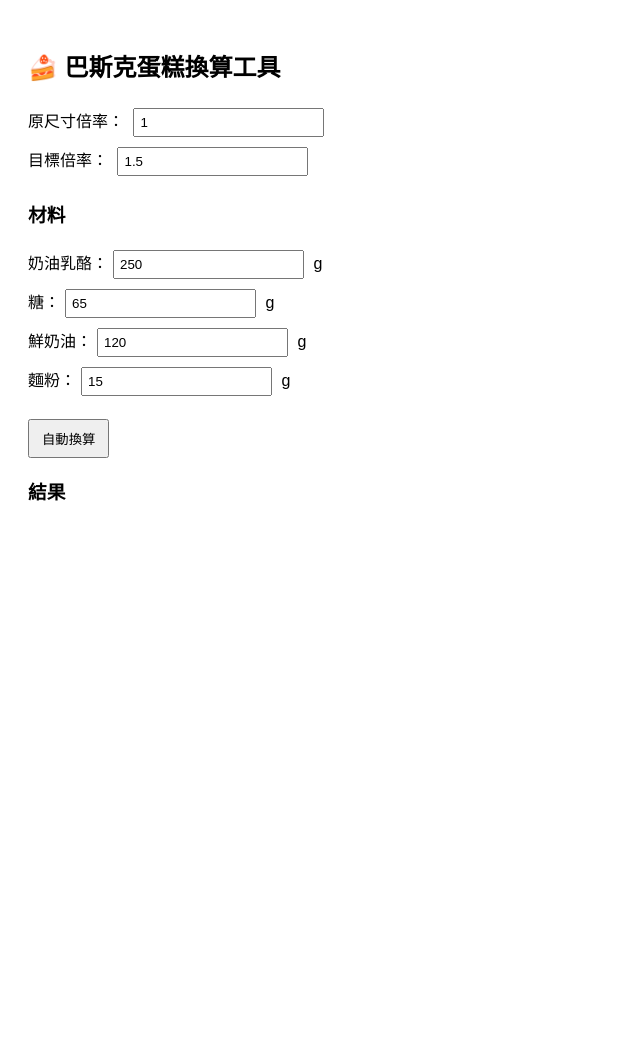
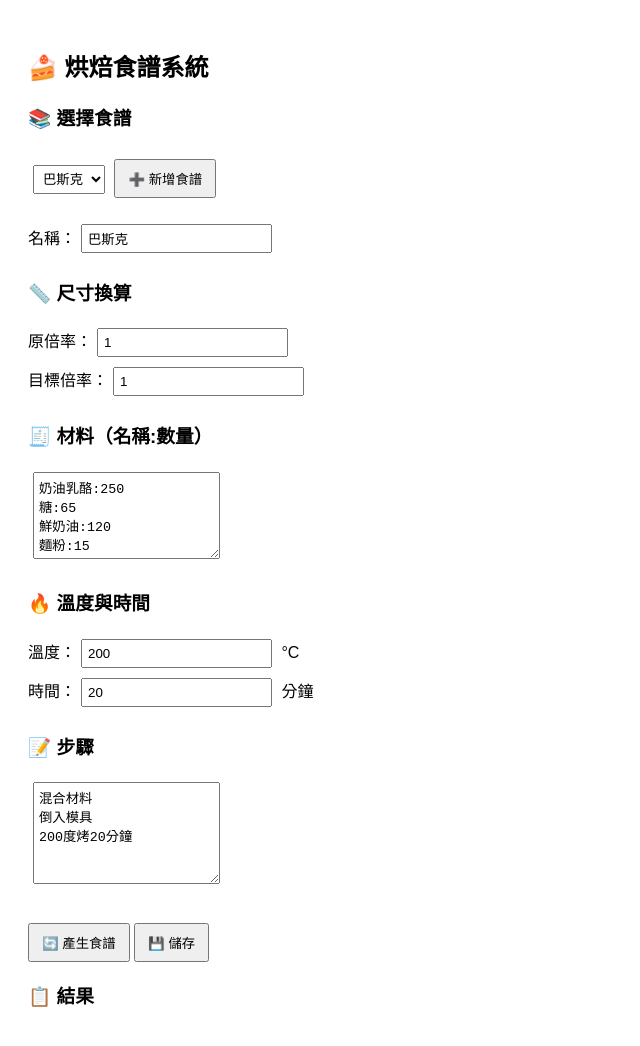
Before and after one commit to dukylai/baking-recipe, a plain HTML site: page index.html in a window 1280 px wide. Shown: the whole page, without its empty margins (0-640 px from the left). Before the commit the page ends 800 px from the top, so only its background shows below. Drawn offline with Linux system fonts and the light colour scheme.

Commit message:
Update index.html

```diff
--- a/index.html
+++ b/index.html
@@ -1,56 +1,172 @@
 <!DOCTYPE html>
 <html lang="zh-TW">
 <head>
-  <meta charset="UTF-8">
-  <title>我的烘焙食譜</title>
-  <style>
-    body { font-family: Arial; padding: 20px; }
-    input { margin: 5px; padding: 5px; }
-    button { padding: 8px 12px; }
-  </style>
+<meta charset="UTF-8">
+<title>我的烘焙食譜系統</title>
+<style>
+body { font-family: Arial; padding: 20px; }
+input, textarea, select { margin: 5px; padding: 5px; }
+button { padding: 8px 12px; margin-top:10px;}
+.section { margin-bottom:20px; }
+</style>
 </head>
+
 <body>
 
-<h2>🍰 巴斯克蛋糕換算工具</h2>
+<h2>🍰 烘焙食譜系統</h2>
 
-<label>原尺寸倍率：</label>
-<input id="base" type="number" value="1"><br>
-
-<label>目標倍率：</label>
-<input id="target" type="number" value="1.5"><br>
-
-<h3>材料</h3>
-
-<div>
-  奶油乳酪：<input class="ingredient" value="250"> g<br>
-  糖：<input class="ingredient" value="65"> g<br>
-  鮮奶油：<input class="ingredient" value="120"> g<br>
-  麵粉：<input class="ingredient" value="15"> g<br>
+<div class="section">
+<h3>📚 選擇食譜</h3>
+<select id="recipeSelect" onchange="loadRecipe()"></select>
+<button onclick="newRecipe()">➕ 新增食譜</button>
 </div>
 
-<br>
-<button onclick="calculate()">自動換算</button>
+<div class="section">
+名稱：<input id="recipeName"><br>
+</div>
 
-<h3>結果</h3>
+<div class="section">
+<h3>📏 尺寸換算</h3>
+原倍率：<input id="base" type="number"><br>
+目標倍率：<input id="target" type="number"><br>
+</div>
+
+<div class="section">
+<h3>🧾 材料（名稱:數量）</h3>
+<textarea id="ingredients" rows="5">
+奶油乳酪:250
+糖:65
+鮮奶油:120
+麵粉:15
+</textarea>
+</div>
+
+<div class="section">
+<h3>🔥 溫度與時間</h3>
+溫度：<input id="temp" type="number"> °C<br>
+時間：<input id="time" type="number"> 分鐘<br>
+</div>
+
+<div class="section">
+<h3>📝 步驟</h3>
+<textarea id="steps" rows="6"></textarea>
+</div>
+
+<button onclick="calculate()">🔄 產生食譜</button>
+<button onclick="saveRecipe()">💾 儲存</button>
+
+<h3>📋 結果</h3>
 <div id="result"></div>
 
 <script>
+let recipes = JSON.parse(localStorage.getItem("recipes")) || [];
+let currentIndex = 0;
+
+function updateSelect() {
+  let select = document.getElementById("recipeSelect");
+  select.innerHTML = "";
+  recipes.forEach((r, i) => {
+    let option = document.createElement("option");
+    option.value = i;
+    option.text = r.name;
+    select.appendChild(option);
+  });
+}
+
+function loadRecipe() {
+  currentIndex = document.getElementById("recipeSelect").value;
+  let r = recipes[currentIndex];
+
+  document.getElementById("recipeName").value = r.name;
+  document.getElementById("base").value = r.base;
+  document.getElementById("target").value = r.target;
+  document.getElementById("ingredients").value = r.ingredients;
+  document.getElementById("temp").value = r.temp;
+  document.getElementById("time").value = r.time;
+  document.getElementById("steps").value = r.steps;
+}
+
+function saveRecipe() {
+  let data = {
+    name: document.getElementById("recipeName").value,
+    base: document.getElementById("base").value,
+    target: document.getElementById("target").value,
+    ingredients: document.getElementById("ingredients").value,
+    temp: document.getElementById("temp").value,
+    time: document.getElementById("time").value,
+    steps: document.getElementById("steps").value
+  };
+
+  recipes[currentIndex] = data;
+  localStorage.setItem("recipes", JSON.stringify(recipes));
+  updateSelect();
+  alert("已儲存！");
+}
+
+function newRecipe() {
+  let name = prompt("輸入新食譜名稱");
+  if (!name) return;
+
+  let data = {
+    name: name,
+    base: 1,
+    target: 1,
+    ingredients: "",
+    temp: "",
+    time: "",
+    steps: ""
+  };
+
+  recipes.push(data);
+  currentIndex = recipes.length - 1;
+  saveRecipe();
+  updateSelect();
+}
+
 function calculate() {
   let base = parseFloat(document.getElementById("base").value);
   let target = parseFloat(document.getElementById("target").value);
   let ratio = target / base;
 
-  let inputs = document.querySelectorAll(".ingredient");
-  let result = "";
+  let lines = document.getElementById("ingredients").value.split("\n");
+  let result = "<h4>材料</h4>";
 
-  inputs.forEach((input, i) => {
-    let value = parseFloat(input.value);
-    let newValue = (value * ratio).toFixed(1);
-    result += `材料${i+1}：${newValue} g<br>`;
+  lines.forEach(line => {
+    let [name, value] = line.split(":");
+    if (!name || !value) return;
+    let newValue = (parseFloat(value) * ratio).toFixed(1);
+    result += `${name}：${newValue} g<br>`;
   });
+
+  let temp = document.getElementById("temp").value;
+  let time = document.getElementById("time").value;
+  let steps = document.getElementById("steps").value;
+
+  result += "<h4>烘烤條件</h4>";
+  result += `溫度：${temp} °C<br>時間：${time} 分鐘<br>`;
+
+  result += "<h4>步驟</h4>";
+  result += steps.replace(/\n/g, "<br>");
 
   document.getElementById("result").innerHTML = result;
 }
+
+// 初始化
+if (recipes.length === 0) {
+  recipes.push({
+    name: "巴斯克",
+    base: 1,
+    target: 1,
+    ingredients: "奶油乳酪:250\n糖:65\n鮮奶油:120\n麵粉:15",
+    temp: 200,
+    time: 20,
+    steps: "混合材料\n倒入模具\n200度烤20分鐘"
+  });
+  localStorage.setItem("recipes", JSON.stringify(recipes));
+}
+
+updateSelect();
+loadRecipe();
 </script>
 
 </body>
```
